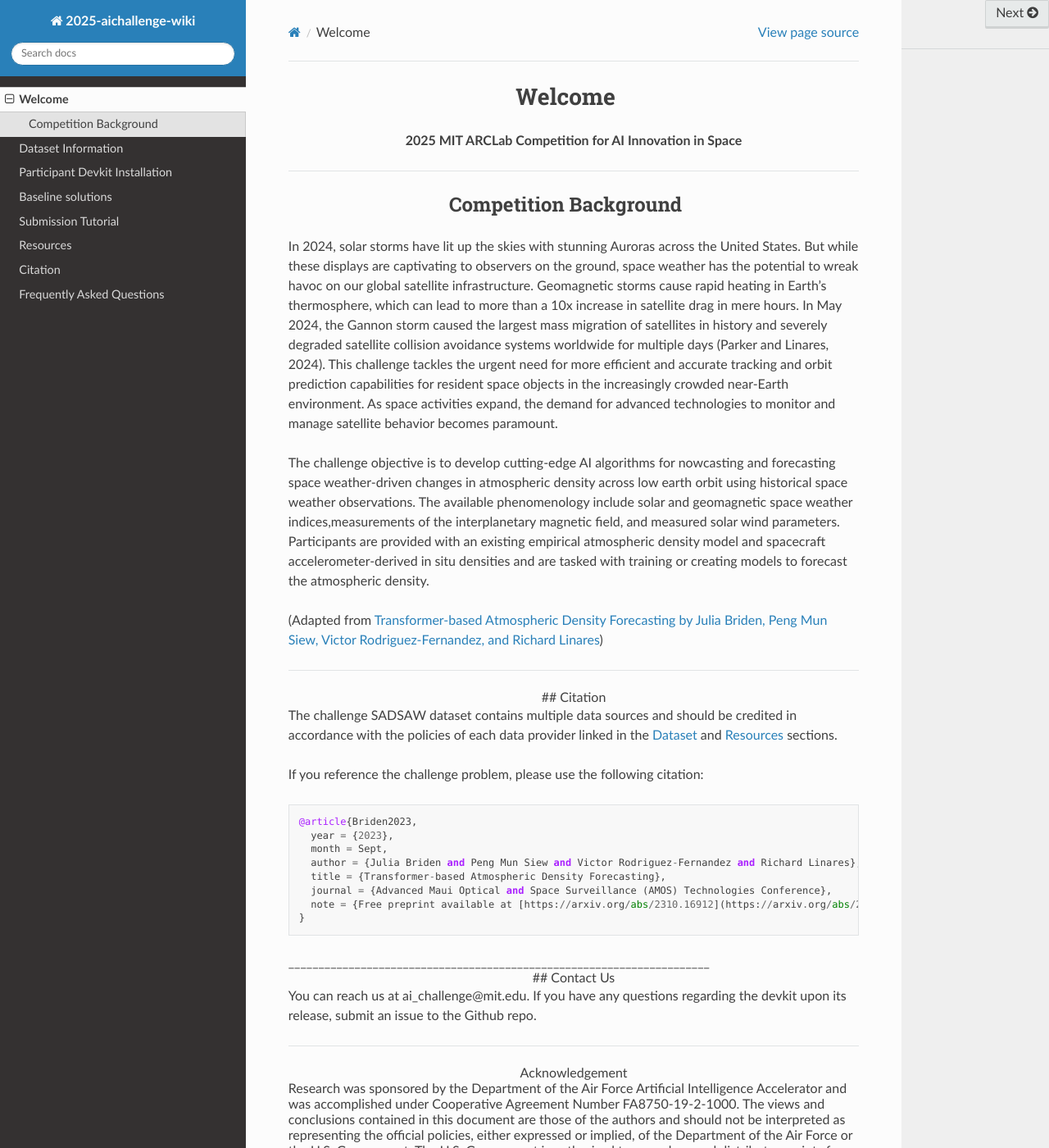
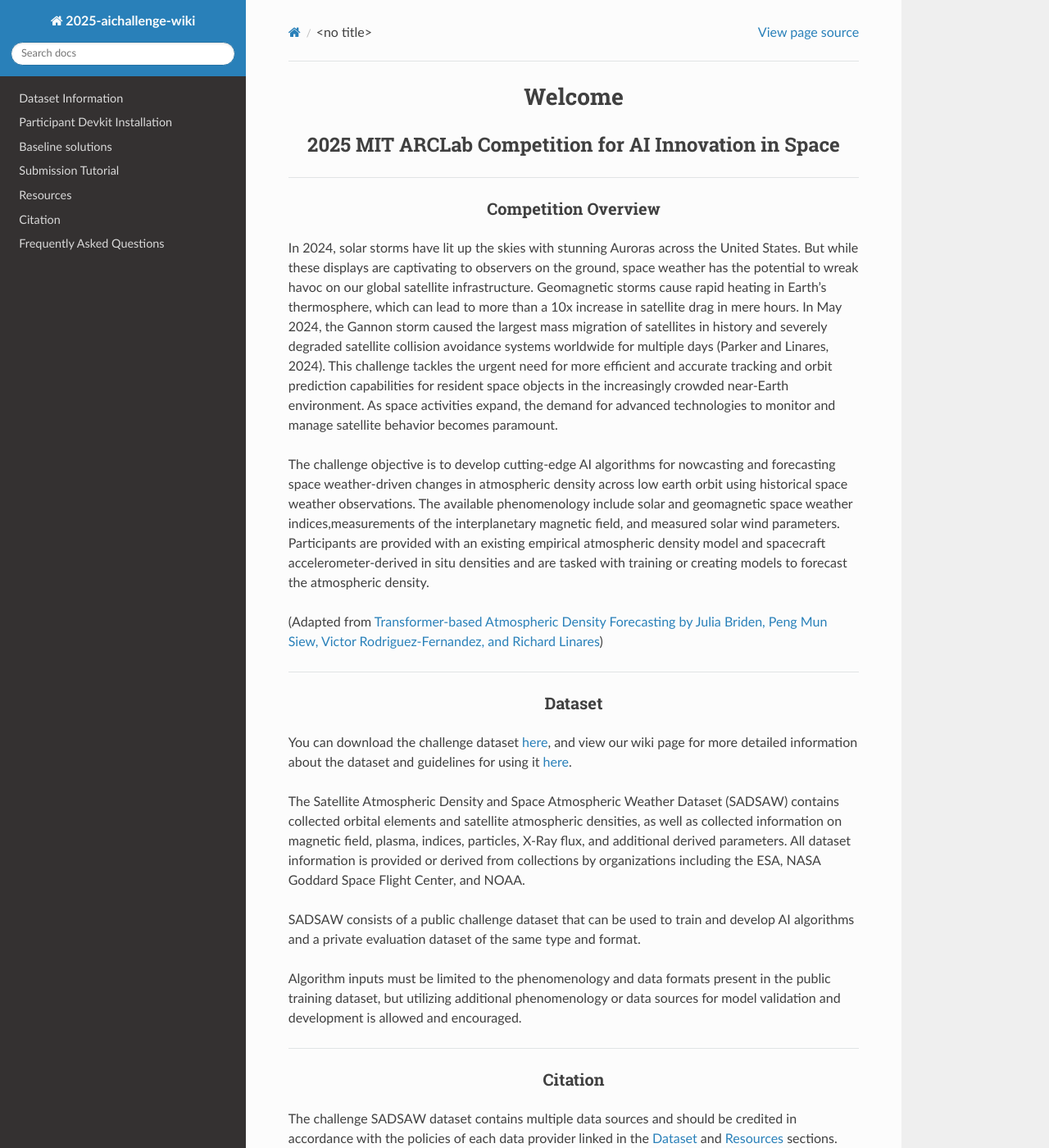
Before and after one commit to olgupila/STORM-AI-devkit-2025, a Sphinx documentation site: the page built from docs/README.md, in a window 1280 px wide and 1400 px high. Shown: the whole window at 82% size. Built offline with Sphinx 7.4.7 and the Read the Docs theme 3.1.0, drawn with Linux system fonts in a browser that asks for light colours; pages that are not in the unit, such as notebooks, are missing from menus.

Commit message:
main page headers

```diff
--- a/docs/README.md
+++ b/docs/README.md
@@ -1,7 +1,7 @@
 <div align="center">
 
-# Welcome
-**2025 MIT ARCLab Competition for AI Innovation in Space**
+<h1> Welcome </h1>
+<h2> 2025 MIT ARCLab Competition for AI Innovation in Space </h2>
 
 </div>
 
@@ -44,7 +44,7 @@
 
 <div align="center">
 
-## Competition Background
+<h3>Competition Overview </h3>
 
 </div>
 
@@ -58,10 +58,28 @@
 
 </div>
 
+
 ______________________________________________________________________
 
 <div align="center">
-## Citation
+<h3> Dataset </h3>
+</div>
+
+<div align="left">
+
+You can download the challenge dataset [here](https://www.dropbox.com/scl/fo/nz1j92xpr6eet3fa5mx5i/ADMYs2zfr3dvxJ-FFd5dmM8?rlkey=9k81cc7sk0v6g7pkyd2zyk4ae&st=fkzsu8bn&dl=0), and view our wiki page for more detailed information about the dataset and guidelines for using it [here](https://2025-ai-challenge.readthedocs.io/en/latest/dataset.html).
+
+The Satellite Atmospheric Density and Space Atmospheric Weather Dataset (SADSAW) contains collected orbital elements and satellite atmospheric densities, as well as collected information on magnetic field, plasma, indices, particles, X-Ray flux, and additional derived parameters. All dataset information is provided or derived from collections by organizations including the ESA, NASA Goddard Space Flight Center, and NOAA.
+
+SADSAW consists of a public challenge dataset that can be used to train and develop AI algorithms and a private evaluation dataset of the same type and format.
+
+Algorithm inputs must be limited to the phenomenology and data formats present in the public training dataset, but utilizing additional phenomenology or data sources for model validation and development is allowed and encouraged.
+
+______________________________________________________________________
+
+
+<div align="center">
+<h3> Citation </h3>
 </div>
 
 <div align="left">
@@ -83,7 +101,7 @@
 ______________________________________________________________________
 
 <div align="center">
-## Contact Us
+<h3>Contact Us</h3>
 </div>
 
 <div align="left">
@@ -96,7 +114,7 @@
 ______________________________________________________________________
 
 <div align="center">
-Acknowledgement
+<h3>Acknowledgement</h3>
 </div>
 
 <div align="left">
```
